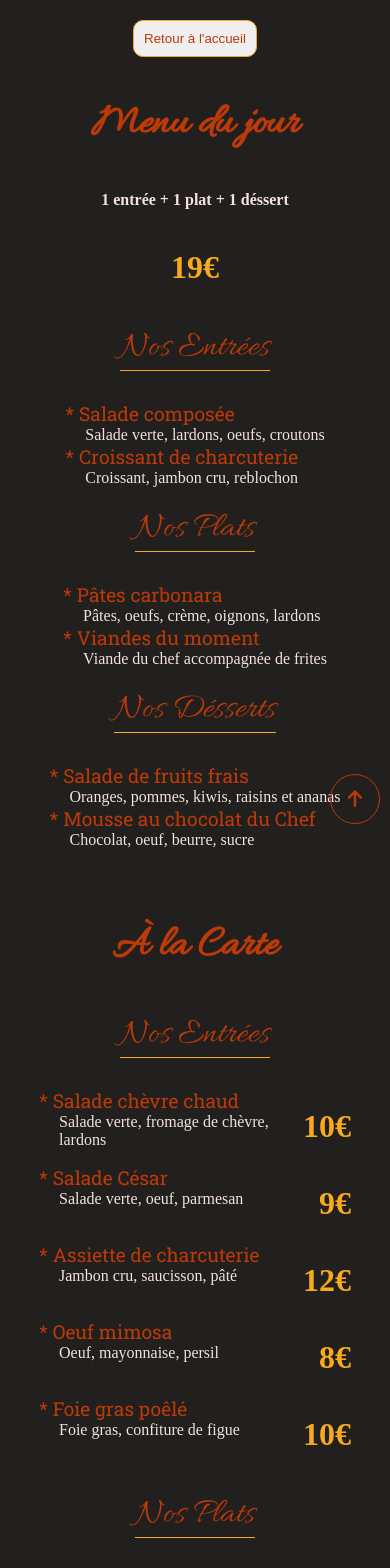
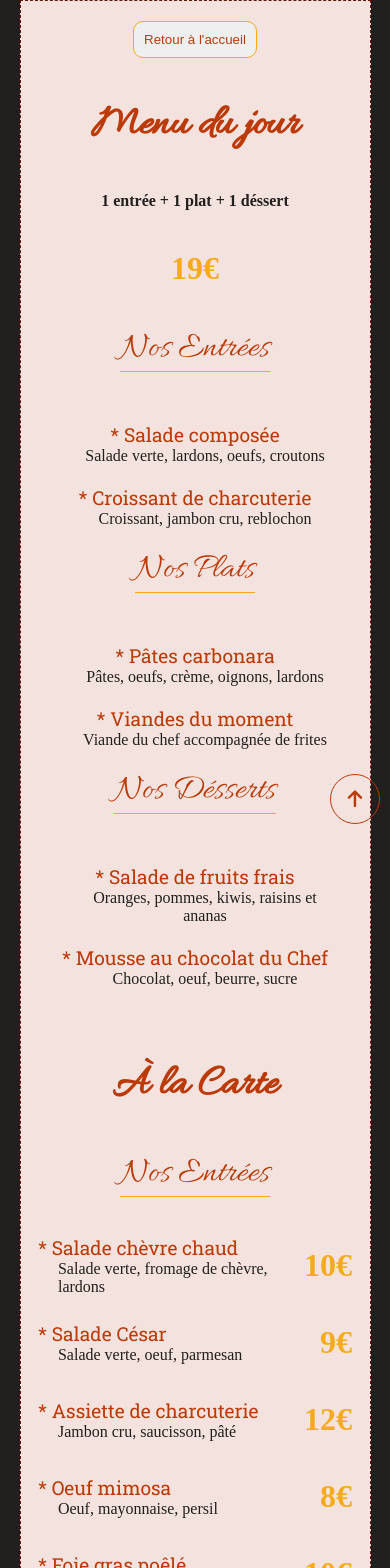
Before and after one commit to Alcarian/ECF-Studi-Quai-Antique, a React (Create React App) app: page /CardMenu in a window 390 px wide. Shown: the top 1568 px of the page. Built offline with nearby package versions, Linux system fonts and the light colour scheme.

Commit message:
responsive carte

```diff
--- a/src/pages/CardMenu.js
+++ b/src/pages/CardMenu.js
@@ -15,21 +15,21 @@ export default function CardMenu() {
       <h3>19€</h3>
       <div className="déjeuner">
         <h2>Nos Entrées</h2>
-        <div className="entrées">
+        <div className="center">
           <h5>* Salade composée</h5>
           <p>Salade verte, lardons, oeufs, croutons</p>
           <h5>* Croissant de charcuterie</h5>
           <p>Croissant, jambon cru, reblochon</p>
         </div>
         <h2>Nos Plats</h2>
-        <div className="plats">
+        <div className="center">
           <h5>* Pâtes carbonara</h5>
           <p>Pâtes, oeufs, crème, oignons, lardons</p>
           <h5>* Viandes du moment</h5>
           <p>Viande du chef accompagnée de frites</p>
         </div>
         <h2>Nos Désserts</h2>
-        <div className="désserts">
+        <div className="center">
           <h5>* Salade de fruits frais</h5>
           <p>Oranges, pommes, kiwis, raisins et ananas</p>
           <h5>* Mousse au chocolat du Chef</h5>
--- a/src/styles/pages/_cardMenu.scss
+++ b/src/styles/pages/_cardMenu.scss
@@ -1,8 +1,14 @@
 .cardMenu {
     @include childCenter;
     flex-direction: column;
-    width: 80%;
+    width: 90%;
     margin: 0 auto;
+    border: 1px dashed $color-brown;
+    background: $color-white;
+
+    @media screen and (min-width: 1000px){
+        width: 50%;
+    }
 
     h1 {
         font-family: $font-1;
@@ -12,7 +18,7 @@
         margin: 20px 0;
     }
     h4 {
-        color: $color-white;
+        color: $color-black;
         margin: 20px 0;
         text-align: center;
     }
@@ -28,6 +34,7 @@
         @include childCenter;
         flex-direction: column;
         margin-bottom: 50px;
+        width: 90%;
     }
 
     h2 {
@@ -40,9 +47,39 @@
         margin-bottom: 30px;
     }
 
+    .center {
+        display: flex;
+        flex-direction: column;
+        text-align: center;
+        width: 90%;
+
+        @media screen and (min-width: 1000px){
+            width: 70%;
+        }
+
+        h5 {
+            font-family: $font2;
+            color: $color-orange;
+            font-weight: lighter;
+            font-size: 1.2rem;
+            margin-top: 20px;
+        }
+
+        p {
+            color: $color-black;
+            margin-left: 20px;
+        }
+
+    }
+
     .entrées, .plats, .désserts {
         display: flex;
         flex-direction: column;
+        width: 90%;
+
+        @media screen and (min-width: 1000px){
+            width: 70%;
+        }
 
         h5 {
             font-family: $font2;
@@ -52,7 +89,7 @@
         }
 
         p {
-            color: $color-white;
+            color: $color-black;
             margin-left: 20px;
         }
     }
@@ -61,10 +98,12 @@
         @include childCenter;
         flex-direction: column;
         margin-bottom: 50px;
+        width: 100%;
 
         .diner {
             display: flex;
             justify-content: space-between;
+            align-items: center;
 
             h6 {
                 color: $color-yellow;
@@ -81,6 +120,12 @@
         padding: 10px;
         margin: 20px 0;
         color: $color-orange;
+
+        &:hover {
+            background: $color-white;
+            transform: scale(1.1);
+            transition: 0.8s;
+        }
     }
 
     .top {
```
